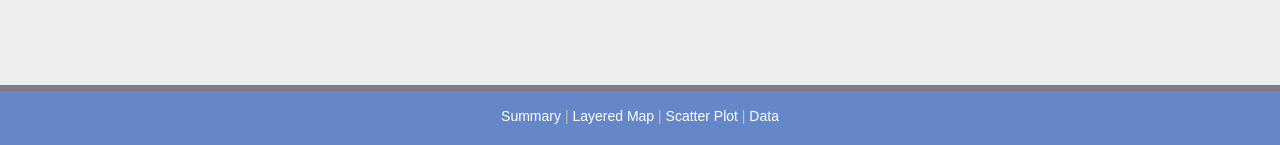
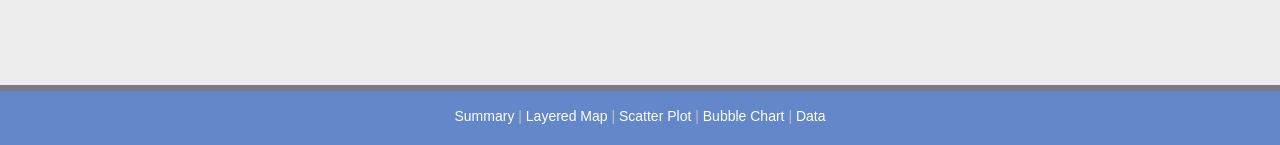
Before and after one commit to FangqingYu/Project2_Dashboard_Top_Youtube_Channels, a Flask app: page /challenges in a window 1280 px wide. Shown: the part 892-1037 px from the top of that part. Run offline with Flask 2, Linux system fonts and the light colour scheme; the page is wider than the window, and the part outside it is not shown; some libraries are stand-ins or nearby versions.

Commit message:
edited footer & moved db to db folder

```diff
--- a/templates/challenges.html
+++ b/templates/challenges.html
@@ -111,6 +111,8 @@
                 <a id="divider"> | </a>
                 <a href="/visualization_2" id="footer-text">Scatter Plot</a>
                 <a id="divider"> | </a>
+                <a href="/visualization_3" id="footer-text">Bubble Chart</a>
+                <a id="divider"> | </a>
                 <a href="/dataset" id="footer-text">Data</a>
 
         </p>
--- a/templates/index.html
+++ b/templates/index.html
@@ -140,6 +140,8 @@
         <a id="divider"> | </a>
         <a href="/visualization_2" id="footer-text">Scatter Plot</a>
         <a id="divider"> | </a>
+        <a href="/visualization_3" id="footer-text">Bubble Chart</a>
+        <a id="divider"> | </a>
         <a href="/dataset" id="footer-text">Data</a>
 
       </p>
--- a/templates/visualization_1.html
+++ b/templates/visualization_1.html
@@ -96,6 +96,8 @@
                 <a id="divider"> | </a>
                 <a href="/visualization_2" id="footer-text">Scatter Plot</a>
                 <a id="divider"> | </a>
+                <a href="/visualization_3" id="footer-text">Bubble Chart</a>
+                <a id="divider"> | </a>
                 <a href="/dataset" id="footer-text">Data</a>
 
         </p>
--- a/templates/visualization_2.html
+++ b/templates/visualization_2.html
@@ -97,6 +97,8 @@
                 <a id="divider"> | </a>
                 <a href="/visualization_2" id="footer-text">Scatter Plot</a>
                 <a id="divider"> | </a>
+                <a href="/visualization_3" id="footer-text">Bubble Chart</a>
+                <a id="divider"> | </a>
                 <a href="/dataset" id="footer-text">Data</a>
 
         </p>
--- a/templates/visualization_3.html
+++ b/templates/visualization_3.html
@@ -97,6 +97,8 @@
                 <a id="divider"> | </a>
                 <a href="/visualization_2" id="footer-text">Scatter Plot</a>
                 <a id="divider"> | </a>
+                <a href="/visualization_3" id="footer-text">Bubble Chart</a>
+                <a id="divider"> | </a>
                 <a href="/dataset" id="footer-text">Data</a>
 
         </p>
```
Also changed, not shown: db/YouTube_Top_Channels.sqlite (renamed from YouTube_Top_Channels.sqlite).
